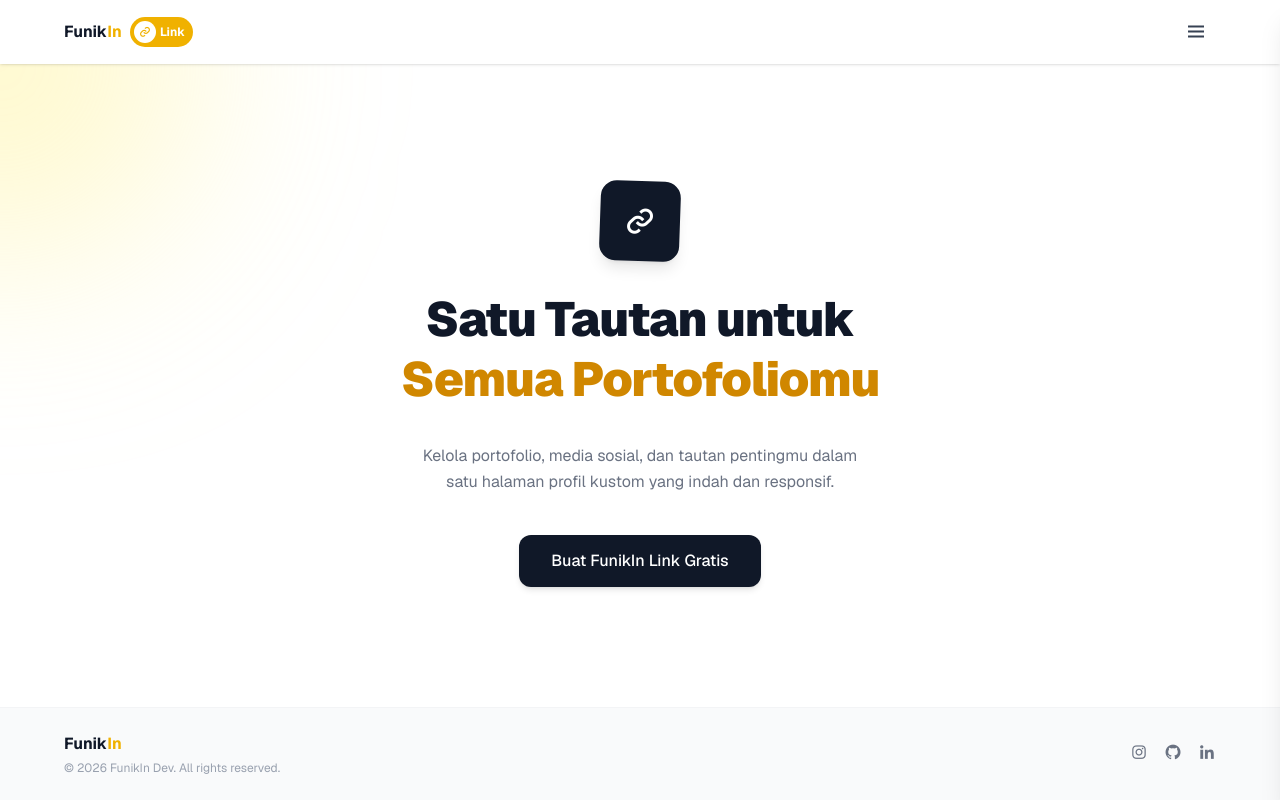
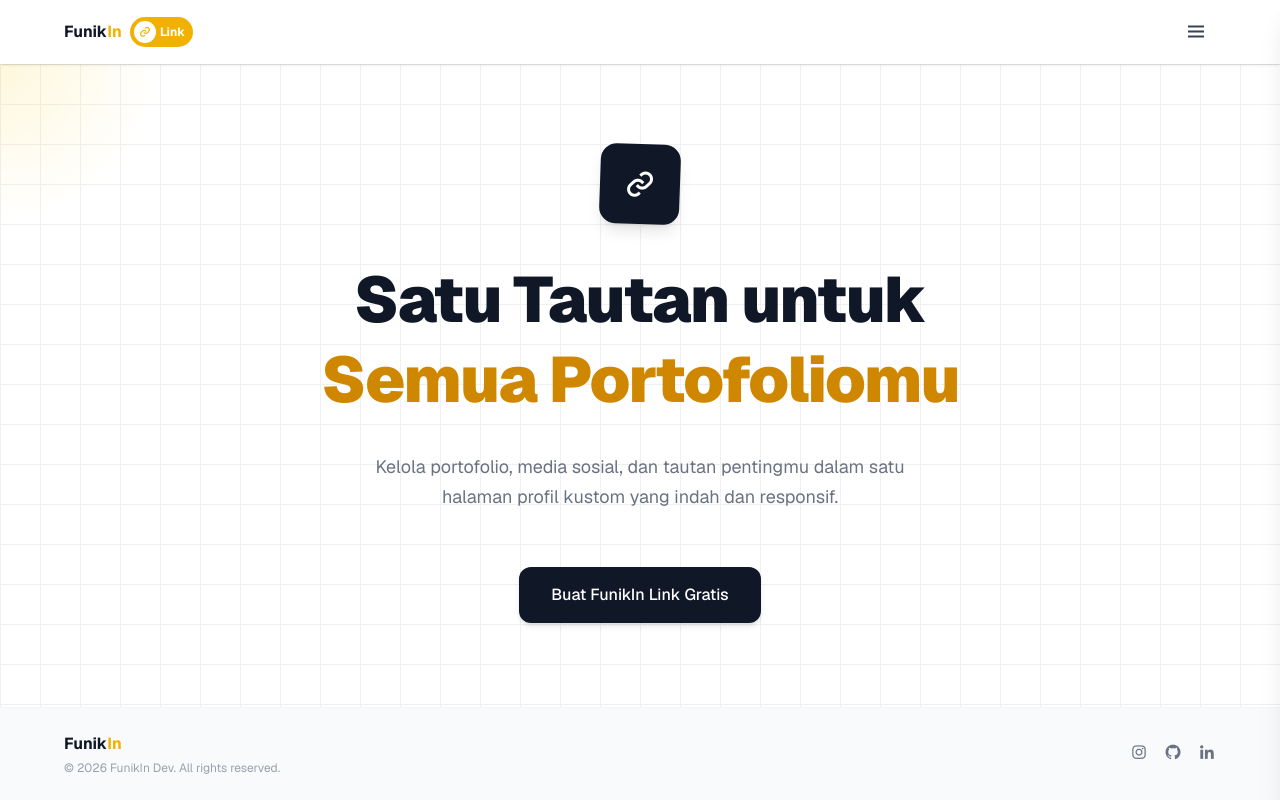
Before and after one commit to gedevalendra/FunikInLink, a Next.js app: page / in a window 1280 px wide. Built offline with nearby package versions, Linux system fonts and the light colour scheme; no server answers.

Commit message:
update-otomatis

```diff
--- a/components/ui/interactiveHero.tsx
+++ b/components/ui/interactiveHero.tsx
@@ -10,7 +10,13 @@ interface HeroProps {
 
 export default function InteractiveHero({ session, userUsername }: HeroProps) {
   // 1. Animasi Teks Berganti (Looping)
-  const words = ["Semua Kreativitasmu", "Semua Portofoliomu", "Bisnis Digitalmu", "Media Sosialmu", "FunikIn Link"];
+  const words = [
+    "Semua Kreativitasmu",
+    "Semua Portofoliomu",
+    "Bisnis Digitalmu",
+    "Media Sosialmu",
+    "FunikIn Link",
+  ];
   const [wordIndex, setWordIndex] = useState(0);
   const [fade, setFade] = useState(true);
 
@@ -26,11 +32,11 @@ export default function InteractiveHero({ session, userUsername }: HeroProps) {
 
     // Jalankan loop ganti teks setiap 3 detik
     const wordInterval = setInterval(() => {
-      setFade(false); // Efek teks memudar keluar
+      setFade(false);
       setTimeout(() => {
         setWordIndex((prev) => (prev + 1) % words.length);
-        setFade(true); // Teks muncul kembali dengan kata baru
-      }, 400); // Jeda transisi hilangnya teks
+        setFade(true);
+      }, 400);
     }, 3000);
 
     // Jalankan efek ikon mengambang naik turun
@@ -52,41 +58,47 @@ export default function InteractiveHero({ session, userUsername }: HeroProps) {
   }, []);
 
   return (
-    // Menggunakan z-0 agar pembungkus utama menjadi jangkar bagi efek blur di dalamnya
-    <main className="relative flex-grow flex flex-col items-center justify-center text-center px-6 w-full mx-auto overflow-hidden min-h-[70vh] z-0">
-
+    <main className="relative flex-grow flex flex-col items-center justify-center text-center px-4 sm:px-6 w-full mx-auto overflow-hidden min-h-[70vh] z-0 bg-white">
       {/* ======================================================== */}
-      {/* EFEK BACKGROUND BLUR MENGIKUTI KURSOR (Terpampang Nyata) */}
+      {/* BACKGROUND GRID (KOTAK-KOTAK) & CAHAYA MENGIKUTI KURSOR */}
       {/* ======================================================== */}
       {isMounted && (
-        <div className="absolute inset-0 pointer-events-none z-0 overflow-hidden">
-          {/* Bola Blur Kuning (Mengikuti kursor dengan respon cepat) */}
+        <div className="absolute inset-0 z-0 pointer-events-none">
+          {/* Pola Grid (Kotak-kotak) */}
           <div
-            className="absolute w-[400px] h-[400px] bg-yellow-200/40 rounded-full blur-[100px] will-change-transform"
+            className="absolute inset-0"
             style={{
-              transform: `translate3d(${mousePos.x - 200}px, ${mousePos.y - 200}px, 0)`,
-              transition: "transform 0.3s ease-out"
+              backgroundImage: `linear-gradient(to right, #f0f0f0 1px, transparent 1px), linear-gradient(to bottom, #f0f0f0 1px, transparent 1px)`,
+              backgroundSize: "40px 40px", // Ukuran kotak-kotak
+            }}
+          />
+
+          {/* Masking Cahaya (Light) yang Mengikuti Mouse */}
+          <div
+            className="absolute inset-0"
+            style={{
+              background: `radial-gradient(400px circle at ${mousePos.x}px ${mousePos.y}px, rgba(250, 204, 21, 0.15), transparent 40%)`,
+              willChange: "background",
             }}
           />
         </div>
       )}
 
       {/* ======================================================== */}
-      {/* KONTEN UTAMA (Diberi z-10 agar selalu berada di atas efek blur) */}
+      {/* KONTEN UTAMA */}
       {/* ======================================================== */}
-      <div className="relative z-10 max-w-2xl w-full space-y-6 flex flex-col items-center py-12">
-
+      <div className="relative z-10 w-full max-w-3xl space-y-6 sm:space-y-8 flex flex-col items-center py-12 md:py-16">
         {/* IKON DENGAN ANIMASI MENGAMBANG */}
         <div
-          className={`w-20 h-20 bg-gray-900 rounded-2xl flex items-center justify-center shadow-lg transform transition-transform duration-1000 ease-in-out ${
+          className={`w-16 h-16 sm:w-20 sm:h-20 bg-gray-900 rounded-2xl flex items-center justify-center shadow-lg transform transition-transform duration-1000 ease-in-out ${
             float ? "translate-y-1 rotate-6" : "-translate-y-1 rotate-2"
           }`}
         >
-          <i className="bx bx-link text-4xl text-white"></i>
+          <i className="bx bx-link text-3xl sm:text-4xl text-white"></i>
         </div>
 
-        {/* JUDUL UTAMA DENGAN TEXT LOOP FADE IN/OUT */}
-        <h1 className="text-4xl md:text-5xl font-black tracking-tight text-gray-900 leading-tight min-h-[110px] md:min-h-[130px]">
+        {/* JUDUL UTAMA DENGAN FONT RESPONSIVE */}
+        <h1 className="font-black tracking-tight text-gray-900 leading-tight min-h-[100px] sm:min-h-[120px] md:min-h-[150px] text-[clamp(2rem,6vw,4rem)]">
           Satu Tautan untuk <br />
           <span
             className={`text-yellow-600 inline-block transition-all duration-500 transform ${
@@ -97,30 +109,30 @@ export default function InteractiveHero({ session, userUsername }: HeroProps) {
           </span>
         </h1>
 
-        {/* DESKRIPSI */}
-        <p className="text-base text-gray-500 max-w-md leading-relaxed font-normal">
-          Kelola portofolio, media sosial, dan tautan pentingmu dalam satu halaman profil kustom yang indah dan responsif.
+        {/* DESKRIPSI (Responsif) */}
+        <p className="text-sm sm:text-base md:text-lg text-gray-500 max-w-md md:max-w-xl mx-auto leading-relaxed font-normal px-4">
+          Kelola portofolio, media sosial, dan tautan pentingmu dalam satu
+          halaman profil kustom yang indah dan responsif.
         </p>
 
         {/* TOMBOL BERANDA */}
-        <div className="pt-4">
+        <div className="pt-4 sm:pt-6">
           {session ? (
             <Link
               href={`/${userUsername}`}
-              className="bg-yellow-500 text-white font-medium py-3.5 px-8 rounded-xl hover:bg-yellow-600 transition-all shadow-md hover:shadow-lg inline-block active:scale-95"
+              className="bg-yellow-500 text-white font-medium py-3 px-6 sm:py-4 sm:px-8 rounded-xl hover:bg-yellow-600 transition-all shadow-md hover:shadow-lg inline-block active:scale-95 text-sm sm:text-base"
             >
-              Halo, {session.user?.name}! Ke Profil Saya
+              Halo, {userUsername}! Ke Profil Saya
             </Link>
           ) : (
             <Link
               href="/registrasi"
-              className="bg-gray-900 hover:bg-transparent hover:scale[1.1] hover:outline hover:text-gray-900 text-white font-medium py-3.5 px-8 rounded-xl hover:bg-black transition-all shadow-md hover:shadow-lg inline-block active:scale-95"
+              className="bg-gray-900 text-white font-medium py-3 px-6 sm:py-4 sm:px-8 rounded-xl hover:bg-transparent hover:text-gray-900 hover:ring-2 hover:ring-gray-900 transition-all shadow-md hover:shadow-lg inline-block active:scale-95 text-sm sm:text-base"
             >
               Buat FunikIn Link Gratis
             </Link>
           )}
         </div>
-
       </div>
     </main>
   );
```
